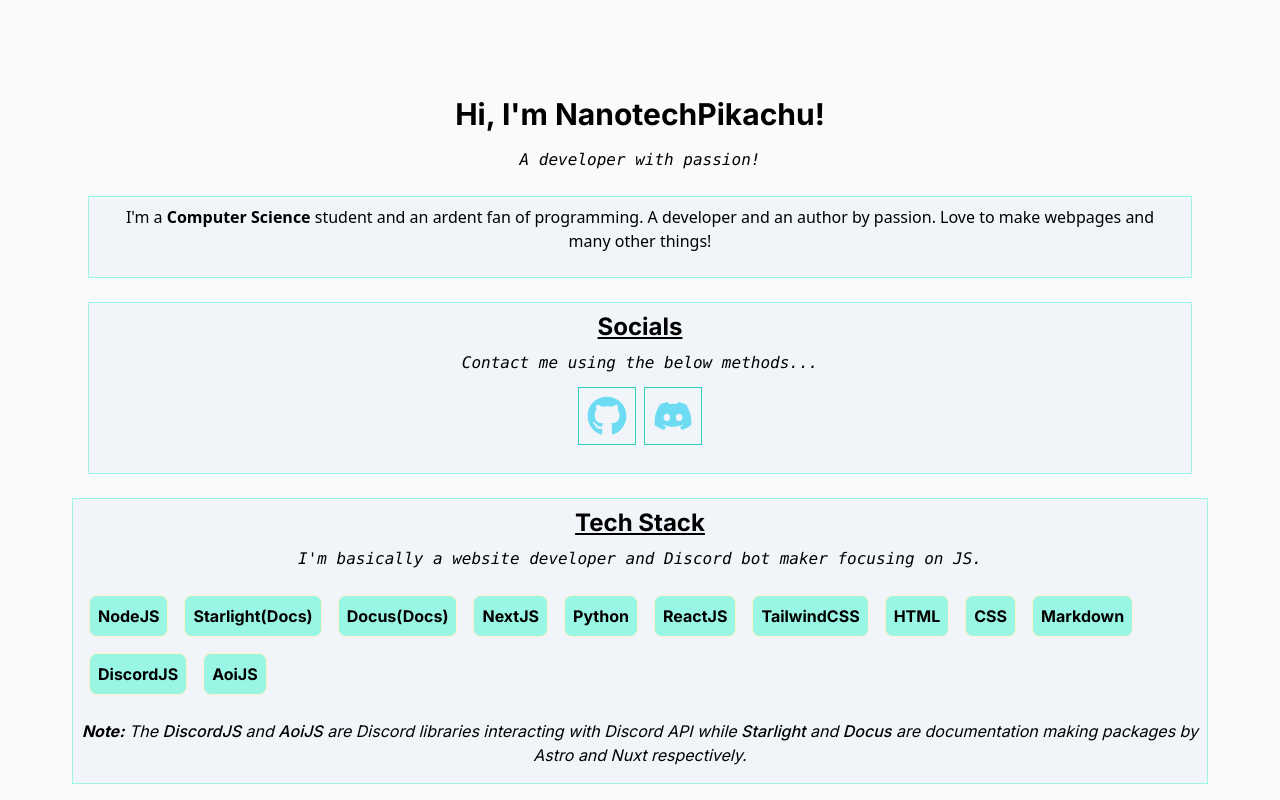
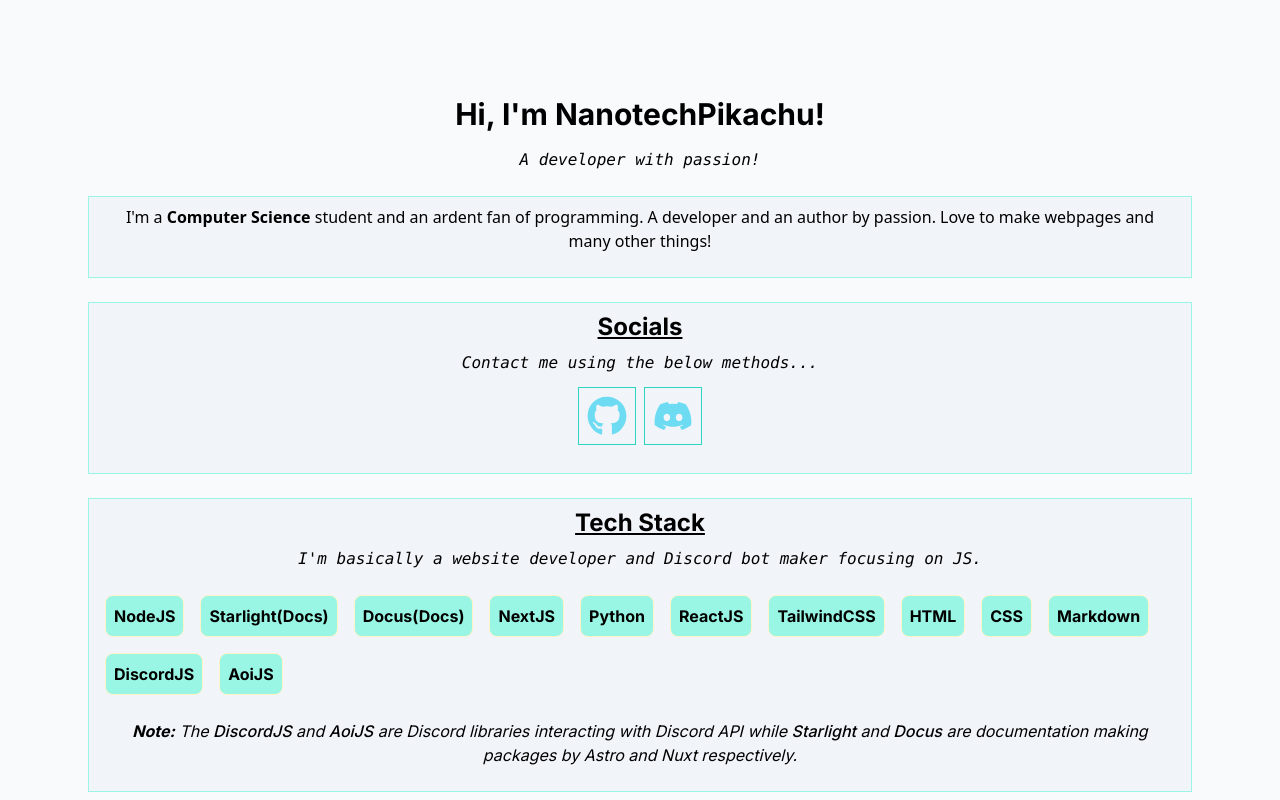
Before and after one commit to NanotechPikachu/Portfolio, a Next.js app: page / in a window 1280 px wide. Shown: the top 800 px of the page. Built offline with nearby package versions, Linux system fonts and the light colour scheme.

Commit message:
Update TechStack.jsx

```diff
--- a/src/components/TechStack.jsx
+++ b/src/components/TechStack.jsx
@@ -3,15 +3,15 @@ import PLKnown from './PLKnown.jsx';
 export default function TechStack() {
   return (
     <>
-    <div className="mr-2 ml-2 mt-6 border dark:border-teal-100 border-teal-200 dark:bg-[#2E3532] bg-slate-100">
-    <div className="mt-2 mr-2 ml-2 mb-2">
+    <div className="mr-6 ml-6 mt-6 border dark:border-teal-100 border-teal-200 dark:bg-[#2E3532] bg-slate-100">
+    <div className="mt-2 mr-6 ml-6 mb-2">
     <h2 className="text-center dark:text-white text-black underline text-xl md:text-2xl"><b>Tech Stack</b></h2>
     <p className="mt-2 text-center text-black dark:text-slate-50 text-sm md:text-base font-mono"><i>
 I&apos;m basically a website developer and Discord bot maker focusing on JS.
     </i></p>
     </div>
     <PLKnown />
-    <p className="ml-2 mr-2 mt-4 mb-4 text-sm md:text-base text-black md:text-center dark:text-slate-50 italic">
+    <p className="ml-6 mr-6 mt-4 mb-6 text-sm md:text-base text-black md:text-center dark:text-slate-50 italic">
 <b>Note:</b> The <span className="font-medium">DiscordJS</span> and <span className="font-medium">AoiJS</span> are Discord libraries interacting with Discord API while <span className="font-medium">Starlight</span> and <span className="font-medium">Docus</span> are documentation making packages by Astro and Nuxt respectively.
     </p>
     </div>
```
